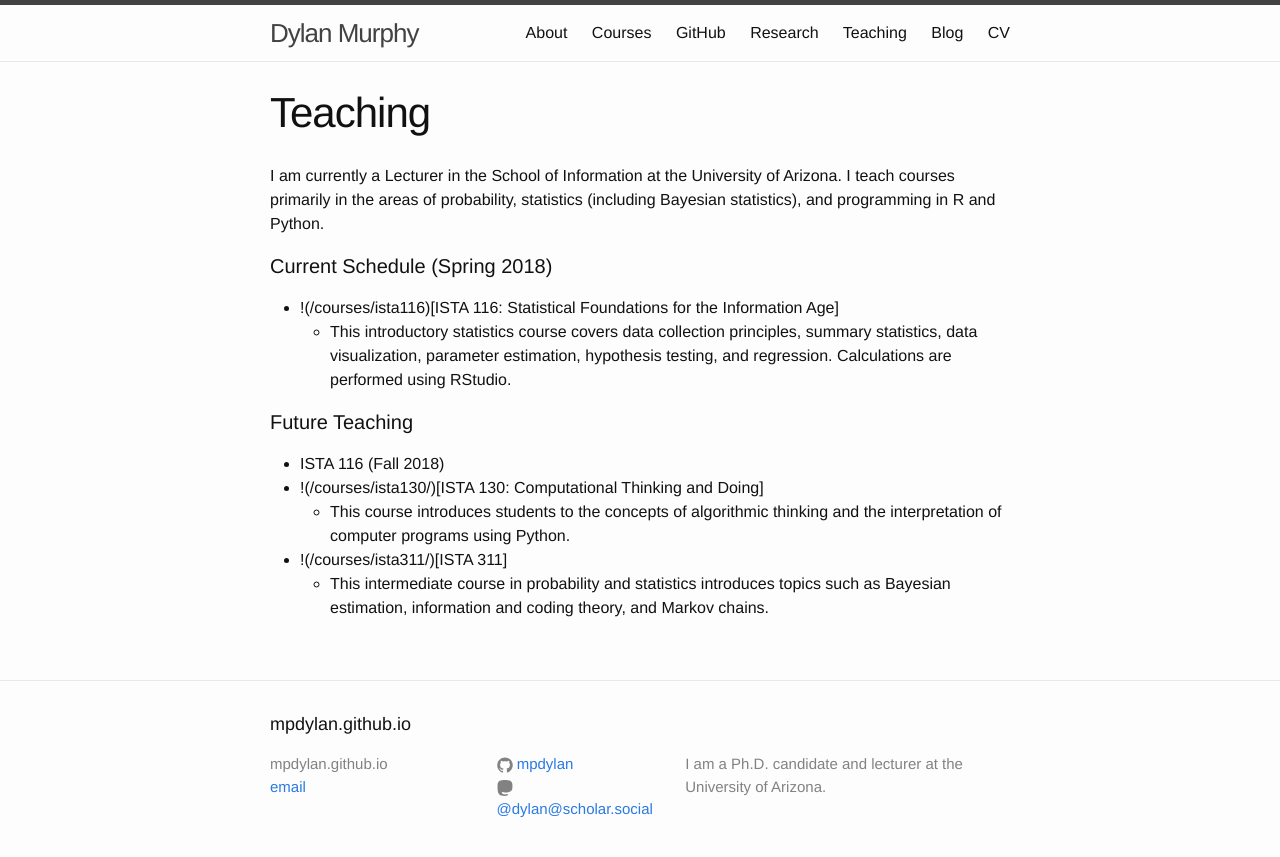
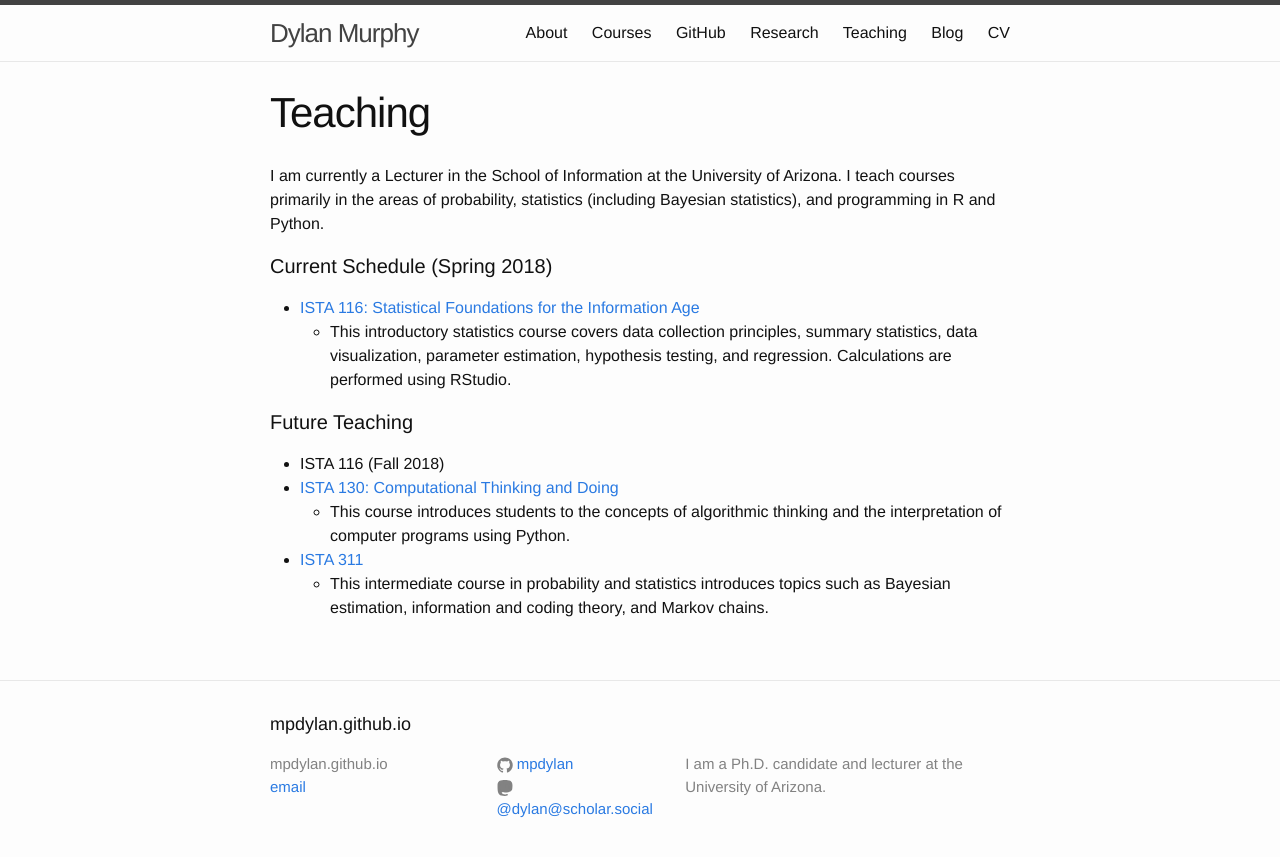
Before and after one commit to mpdylan/mpdylan.github.io, a Jekyll site: the page built from teaching.md, in a window 1280 px wide. Shown: the top 857 px of the page. Built offline with Jekyll 4.4.1, drawn with Linux system fonts in a browser that asks for light colours.

Commit message:
fixing links

```diff
--- a/teaching.md
+++ b/teaching.md
@@ -10,13 +10,13 @@ I teach courses primarily in the areas of probability, statistics (including Bay
 
 #### Current Schedule (Spring 2018)
 
-* !(/courses/ista116)[ISTA 116: Statistical Foundations for the Information Age]
+* [ISTA 116: Statistical Foundations for the Information Age](/courses/ista116)
     * This introductory statistics course covers data collection principles, summary statistics, data visualization, parameter estimation, hypothesis testing, and regression. Calculations are performed using RStudio.
 
 #### Future Teaching
 
 * ISTA 116 (Fall 2018)
-* !(/courses/ista130/)[ISTA 130: Computational Thinking and Doing]
+* [ISTA 130: Computational Thinking and Doing](/courses/ista130)
     * This course introduces students to the concepts of algorithmic thinking and the interpretation of computer programs using Python.
-* !(/courses/ista311/)[ISTA 311]
+* [ISTA 311](/courses/ista311)
     * This intermediate course in probability and statistics introduces topics such as Bayesian estimation, information and coding theory, and Markov chains.
```
